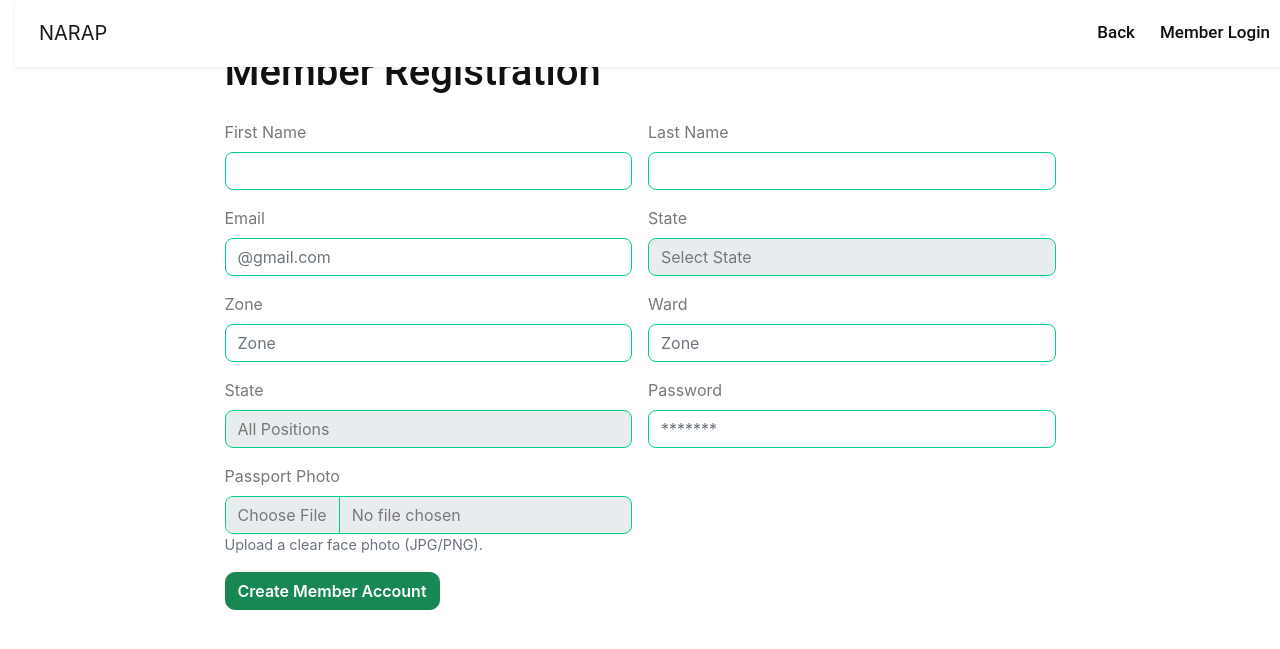
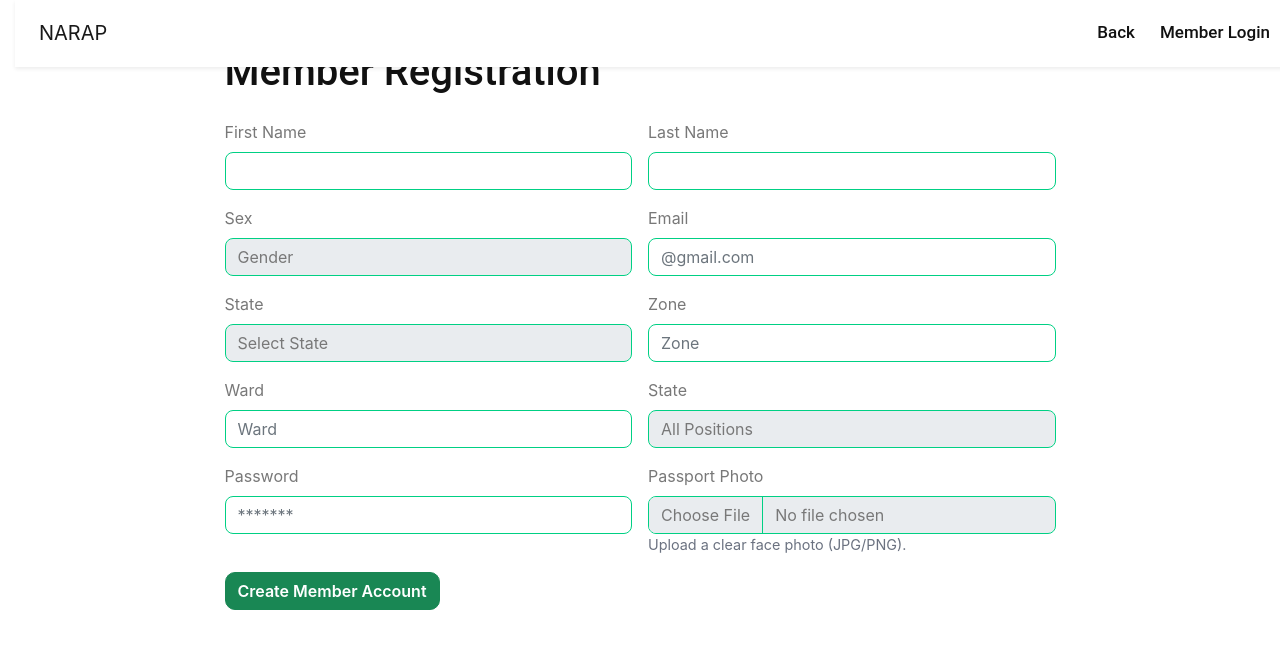
Before and after one commit to Mr-Simplicity-dev/NARAPnational, a PHP site: page /member/register.php in a window 1280 px wide. Shown: the top 649 px of the page. Run offline with PHP 8.4, Linux system fonts and the light colour scheme.

Commit message:
make changes

```diff
--- a/public/member/register.php
+++ b/public/member/register.php
@@ -37,6 +37,14 @@
           <input name="lastName" class="form-control" required>
         </div>
         <div class="col-md-6">
+          <label class="form-label">Sex</label>
+          <select name="state" class="form-control" required>
+          <option value="" selected disabled>Gender</option>
+            <option>Male</option>
+            <option>Female</option>
+          </select>
+        </div>
+        <div class="col-md-6">
           <label class="form-label">Email</label>
           <input type="email" name="email" class="form-control" required placeholder="@gmail.com">
         </div>
@@ -62,7 +70,7 @@
         </div>
         <div class="col-md-6">
           <label class="form-label">Ward</label>
-          <input name="Ward" class="form-control" placeholder="Zone">
+          <input name="Ward" class="form-control" placeholder="Ward">
         </div>
         <div class="col-md-6">
           <label class="form-label">State</label>
```
